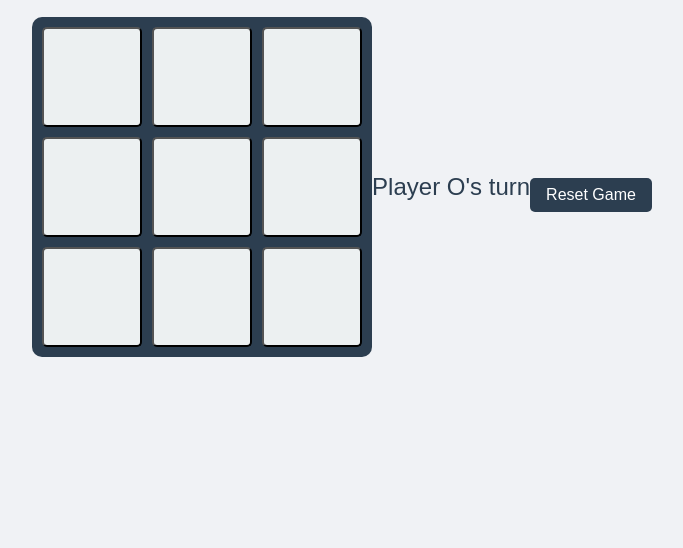
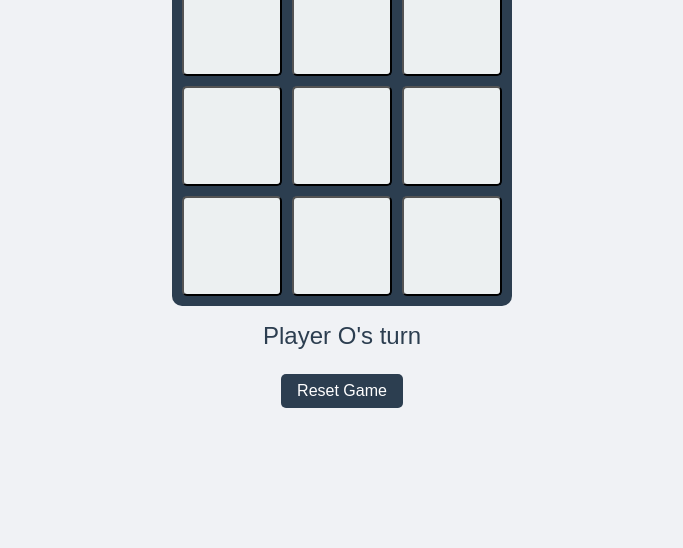
Before and after one commit to ezekhaniel/team-collaboration, a plain HTML site: page tic-tac-toe/index.html in a window 1280 px wide. Shown: the part 252-800 px from the top of the page, without its empty margins (298-981 px from the left). Drawn offline with Linux system fonts and the light colour scheme.

Commit message:
Add game status display and reset functionality to Tic-Tac-Toe

```diff
--- a/tic-tac-toe/index.html
+++ b/tic-tac-toe/index.html
@@ -26,6 +26,10 @@
                 <button class="cell" data-index="7"></button>
                 <button class="cell" data-index="8"></button>
             </div>
+            <div class="game-status">
+                <div id="status" class="status"></div>
+                <button class="reset-button">Reset Game</button>
+            </div>
         </div>
     </div>
     </body>
--- a/tic-tac-toe/script.js
+++ b/tic-tac-toe/script.js
@@ -5,13 +5,9 @@ let won = false;
 
 // Initialize game when DOM is loaded
 document.addEventListener('DOMContentLoaded', () => {
-    // Add status display
-    const gameContainer = document.querySelector('.game-container');
-    const statusDiv = document.createElement('div');
-    statusDiv.id = 'status';
-    statusDiv.className = 'status';
+    // Initialize status display
+    const statusDiv = document.getElementById('status');
     statusDiv.innerText = "Player O's turn";
-    gameContainer.appendChild(statusDiv);
 
     // Add click handlers to cells
     document.querySelectorAll('.cell').forEach((cell, index) => {
@@ -21,12 +17,8 @@ document.addEventListener('DOMContentLoaded', () => {
         cell.addEventListener('click', () => place(cell));
     });
 
-    // Add reset button
-    const resetButton = document.createElement('button');
-    resetButton.innerText = 'Reset Game';
-    resetButton.className = 'reset-button';
-    resetButton.addEventListener('click', resetGame);
-    gameContainer.appendChild(resetButton);
+    // Add reset button handler
+    document.querySelector('.reset-button').addEventListener('click', resetGame);
 });
 
 function place(box) {
--- a/tic-tac-toe/styles.css
+++ b/tic-tac-toe/styles.css
@@ -25,8 +25,9 @@ h1 {
 
 .game-container {
     display: flex;
-    justify-content: center;
+    flex-direction: column;
     align-items: center;
+    gap: 1rem;
 }
 
 .board {
@@ -55,9 +56,15 @@ h1 {
     background-color: #bdc3c7;
 }
 
+.game-status {
+    display: flex;
+    flex-direction: column;
+    align-items: center;
+    gap: 0.5rem;
+}
+
 .status {
     font-size: 1.5rem;
-    margin: 1rem 0;
     color: #2c3e50;
 }
 
```
Also changed, not shown: 1 other file.
